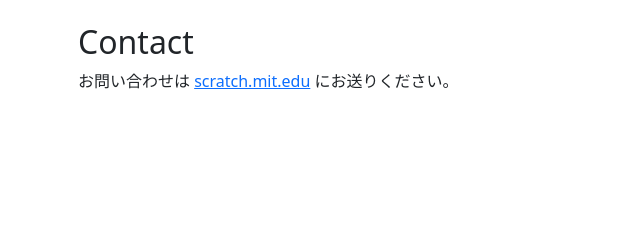
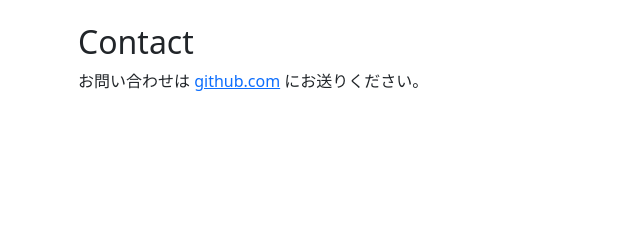
Before and after one commit to 5min-6min/-5min-.github.io, a plain HTML site: page index.html in a window 1280 px wide. Shown: the part 437-677 px from the top of the page, 4-644 px from the left. Drawn offline with nearby package versions, Linux system fonts and the light colour scheme.

Commit message:
Update index.html

```diff
--- a/index.html
+++ b/index.html
@@ -27,7 +27,7 @@
         </div>
         <div class="row my-5">
             <h2>Contact</h2>
-            <p>お問い合わせは <a href="#">scratch.mit.edu</a> にお送りください。</p>
+            <p>お問い合わせは <a href="#">github.com</a> にお送りください。</p>
         </div>
     </div>
 </main>
```
